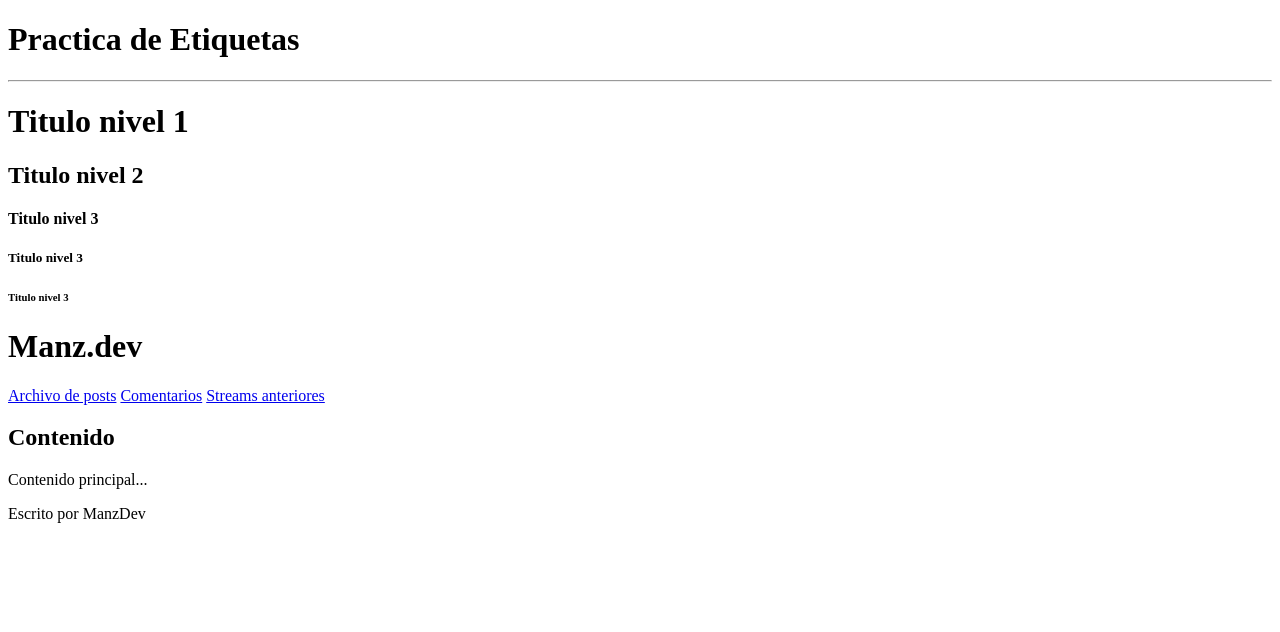
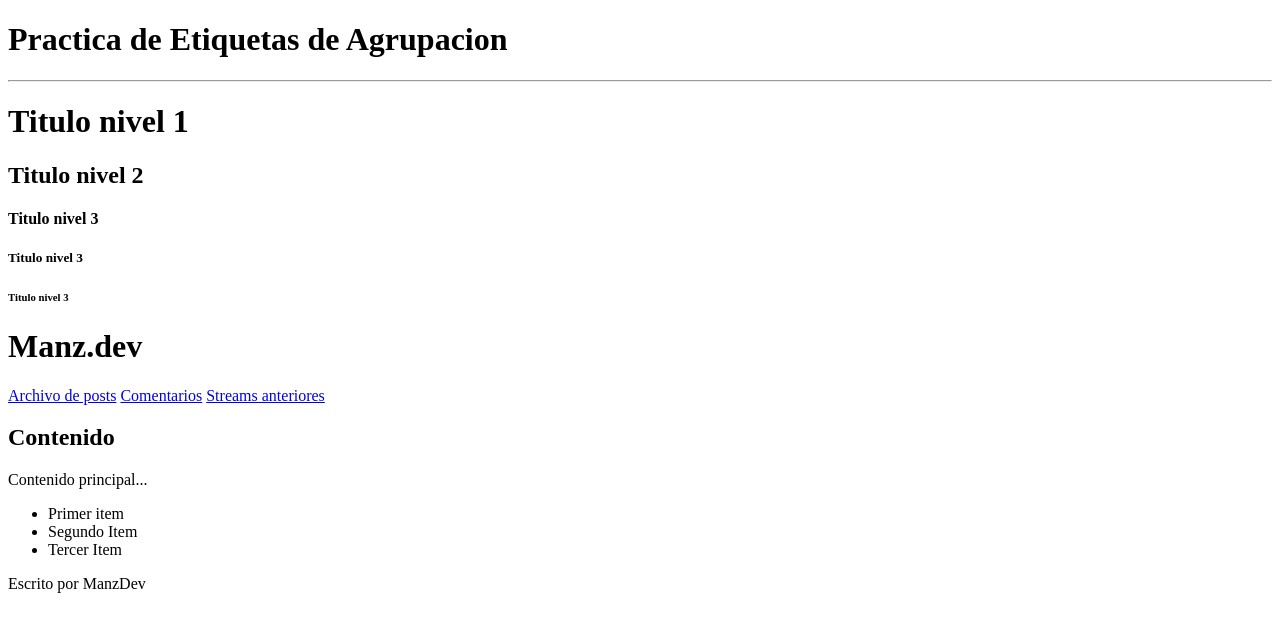
Before and after one commit to SantiagoJCG005/ProgramacionWeb_Practicas, a plain HTML site: page progamacionweb/index.html in a window 1280 px wide. Drawn offline with Linux system fonts and the light colour scheme.

Commit message:
ProgWeb 1.0

```diff
--- a/progamacionweb/index.html
+++ b/progamacionweb/index.html
@@ -6,7 +6,7 @@
 	<title>Practica de Etiquetas</title>
 </head>
 <body>
-			<h1>Practica de Etiquetas</h1>
+			<h1>Practica de Etiquetas de Agrupacion</h1>
 			<hr>
 			<h1>Titulo nivel 1</h1>
 			<h2>Titulo nivel 2</h2>
@@ -25,6 +25,14 @@
   <main>
     <h2>Contenido</h2>
     <p>Contenido principal...</p>
+    <ul>
+    	<li>Primer item</li>
+    	<li>Segundo Item</li>
+    	<li>Tercer Item</li>
+    </ul>
+
+
+
   </main>
   <footer>
     <p>Escrito por ManzDev</p>
```
